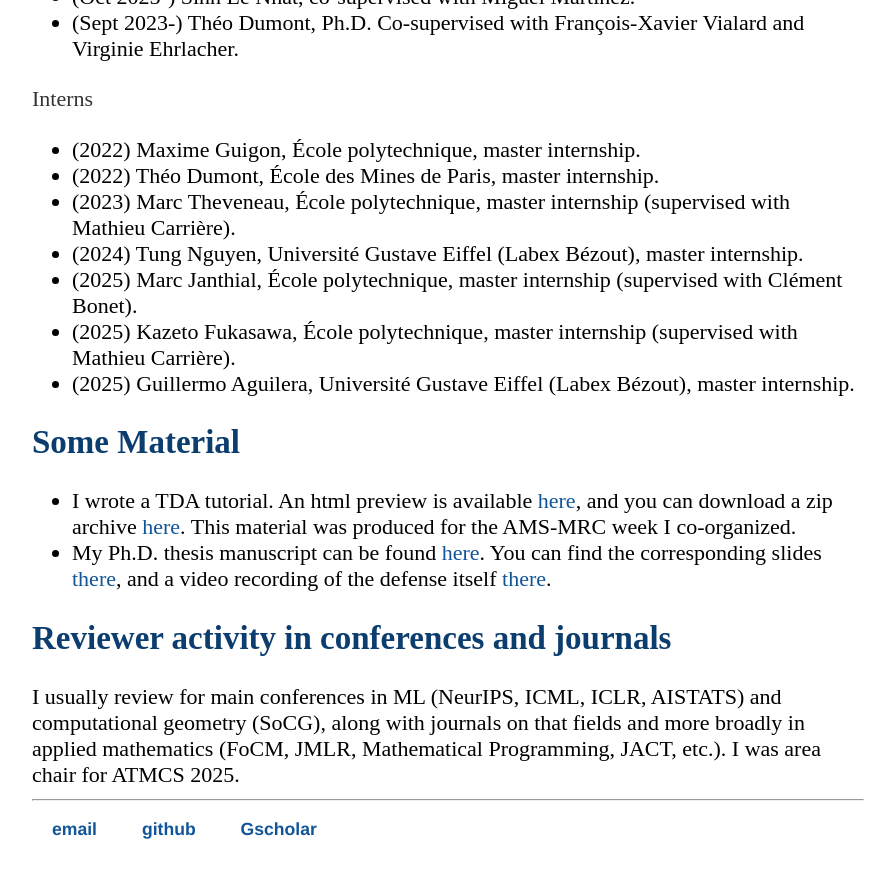
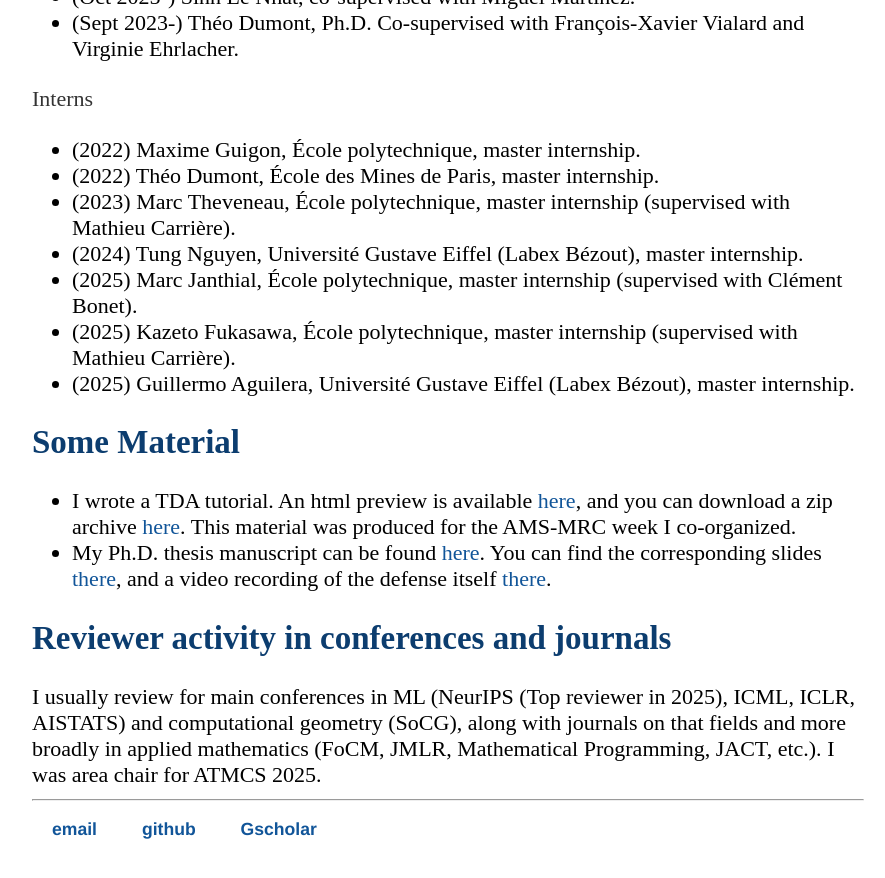
Before and after one commit to tlacombe/tlacombe.github.io, a Jekyll site: the page built from research/index.html, in a window 1280 px wide and 900 px high, scrolled down 1594 px. Shown: the top 878 px of the window, without its empty margins (192-1077 px from the left). Built offline with Jekyll 4.4.1, drawn with Linux system fonts in a browser that asks for light colours.

Commit message:
update TR neurips

```diff
--- a/research/index.html
+++ b/research/index.html
@@ -46,7 +46,7 @@ title: TL - Research
 	</ul>
 
 <h2>Reviewer activity in conferences and journals</h2>
-	I usually review for main conferences in ML (NeurIPS, ICML, ICLR, AISTATS) and computational geometry (SoCG), along with journals on that fields and more broadly in applied mathematics (FoCM, JMLR, Mathematical Programming, JACT, etc.).
+	I usually review for main conferences in ML (NeurIPS (Top reviewer in 2025), ICML, ICLR, AISTATS) and computational geometry (SoCG), along with journals on that fields and more broadly in applied mathematics (FoCM, JMLR, Mathematical Programming, JACT, etc.).
 	<!--A (not always up-to-date) more extensive list can be found <a href="./material/review.html">here</a> (I mostly do this for myself).-->
 I was area chair for ATMCS 2025.
 	<!--
```
